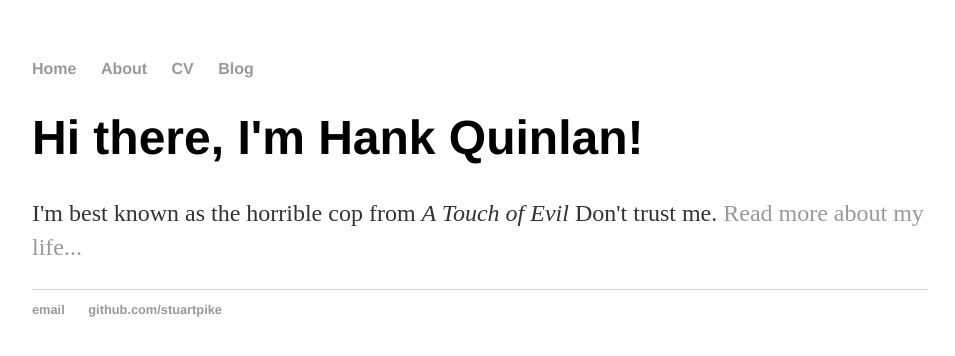
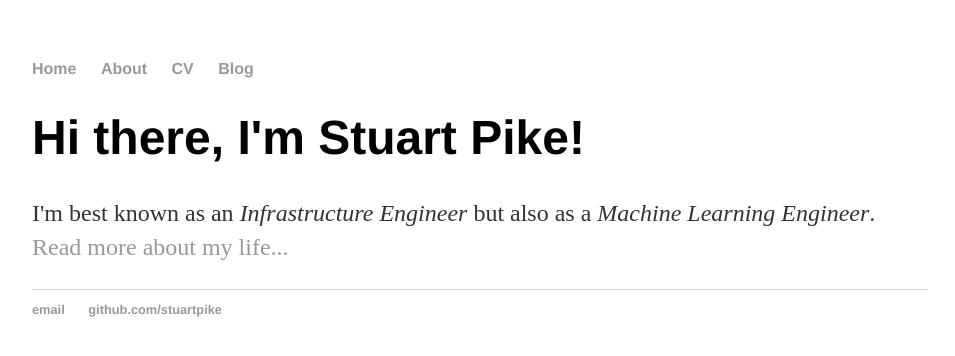
Before and after one commit to stuartpike/stuartpike.github.io, a Jekyll site: the page built from index.html, in a window 1280 px wide. Shown: the top 356 px of the page, without its empty margins (160-1115 px from the left). Built offline with Jekyll 4.4.1, drawn with Linux system fonts in a browser that asks for light colours.

Commit message:
refactor: Update index.html
Update details to myself

```diff
--- a/index.html
+++ b/index.html
@@ -1,8 +1,8 @@
 ---
 layout: default
-title: Hank Quinlan, Horrible Cop
+title: Stuart Pike
 ---
 <div class="blurb">
-	<h1>Hi there, I'm Hank Quinlan!</h1>
-	<p>I'm best known as the horrible cop from <em>A Touch of Evil</em> Don't trust me. <a href="/about">Read more about my life...</a></p>
+	<h1>Hi there, I'm Stuart Pike!</h1>
+	<p>I'm best known as an <em>Infrastructure Engineer</em> but also as a <em>Machine Learning Engineer</em>. <a href="/about">Read more about my life...</a></p>
 </div><!-- /.blurb -->
```
